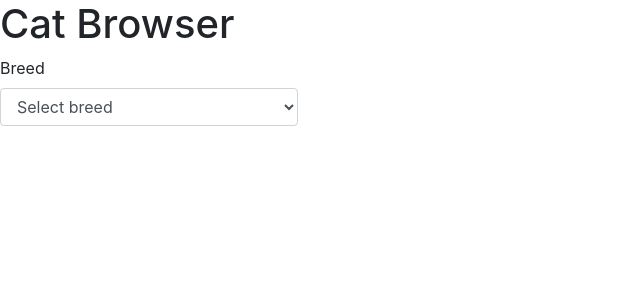
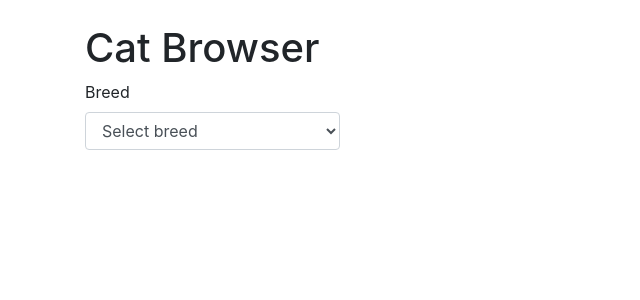
Before and after one commit to macign/random-cat, a React (Create React App) app: page / in a window 1280 px wide. Shown: the top 300 px of the page, without its empty margins (0-640 px from the left). Built offline with nearby package versions, Linux system fonts and the light colour scheme.

Commit message:
FEAT: Replace Header with Home

```diff
--- a/src/App.tsx
+++ b/src/App.tsx
@@ -1,12 +1,12 @@
 import React from "react";
 import "./App.css";
 import "bootstrap/dist/css/bootstrap.min.css";
-import Header from "./components/Header";
+import Home from "./views/Home";
 
 function App() {
   return (
     <div className="App">
-      <Header />
+      <Home />
     </div>
   );
 }
```
